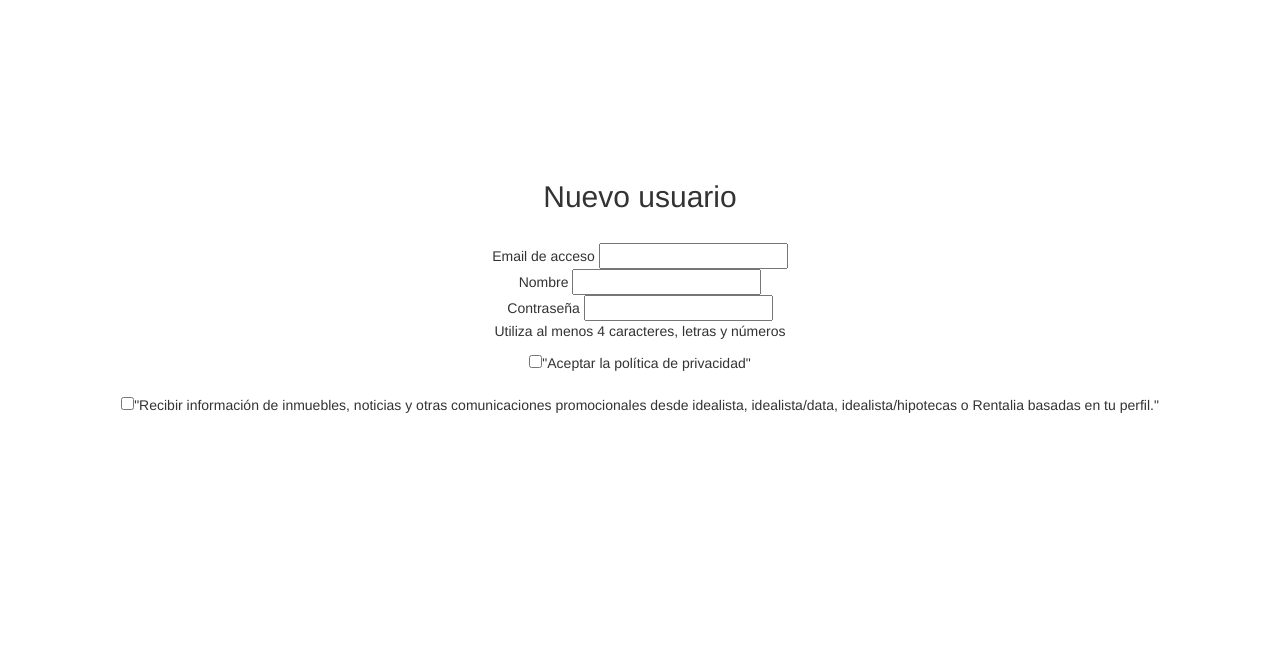
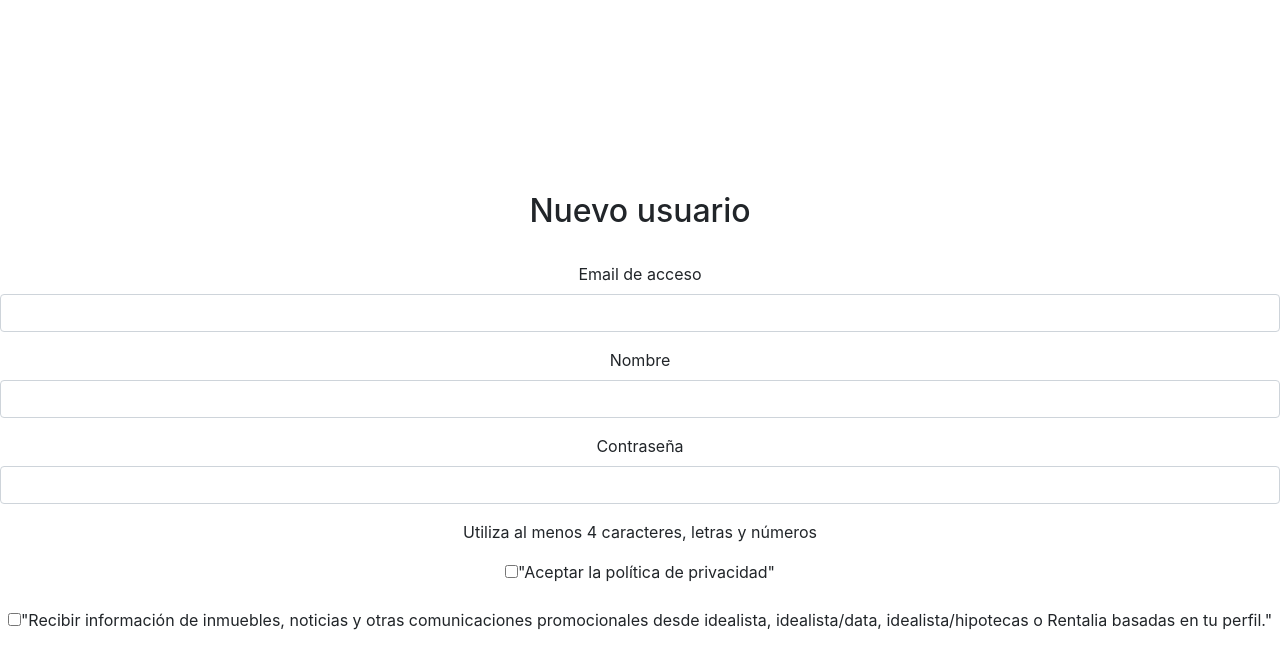
Before and after one commit to aadevafi7/F1-Oportunista-deployment, a Django app: page /register/ in a window 1280 px wide. Shown: the top 669 px of the page. Run offline with Django 3.2, Linux system fonts and the light colour scheme; some libraries are stand-ins or nearby versions.

Commit message:
Formato preeliminar

```diff
--- a/idealista/templates/idealista_app/register.html
+++ b/idealista/templates/idealista_app/register.html
@@ -2,8 +2,9 @@
 <html>
 
 <head>
-    <link rel="stylesheet" href="//maxcdn.bootstrapcdn.com/bootstrap/3.2.0/css/bootstrap.min.css">
-    <link rel="stylesheet" href="//maxcdn.bootstrapcdn.com/bootstrap/3.2.0/css/bootstrap-theme.min.css">
+    <meta charset="utf-8">
+    <link rel="stylesheet" href="https://stackpath.bootstrapcdn.com/bootstrap/4.3.1/css/bootstrap.min.css"
+        integrity="sha384-ggOyR0iXCbMQv3Xipma34MD+dH/1fQ784/j6cY/iJTQUOhcWr7x9JvoRxT2MZw1T" crossorigin="anonymous">
 </head>
 
 <body id="formulario">
@@ -23,20 +24,20 @@
         </div>
 
 
-        <form id="formulario">
+        <form>
             <div>
-                <div>
-                    <span> Email de acceso </span>
+                <div class="form-group">
+                    <label for="email">Email de acceso</label>
 
-                    <input type="text" name="Email" required>
+                    <input type="email" class="form-control" id="email" required>
                 </div>
-                <div>
-                    <span>Nombre</span>
-                    <input type="text" name="Nombre" required>
+                <div class="form-group">
+                    <label for="nombre">Nombre</label>
+                    <input type="text" class="form-control" id="nombre" required>
                 </div>
-                <div>
-                    <span>Contraseña</span>
-                    <input type="password" name="Contraseña" require>
+                <div class="form-group">
+                    <label for="contraseña">Contraseña</label>
+                    <input type="password" id="contraseña" class="form-control" require>
                 </div>
             </div>
 
```
